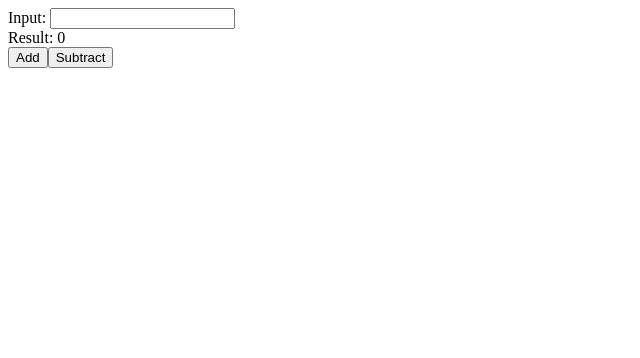
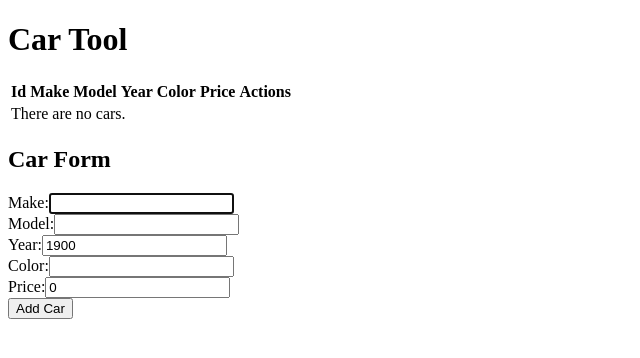
Before and after one commit to t4d-classes/react-redux-dotnet-core_02032020, a React (Create React App) app in the folder demo-app/: page / in a window 1280 px wide. Shown: the top 358 px of the page, without its empty margins (0-640 px from the left). Built offline with nearby package versions, Linux system fonts and the light colour scheme.

Commit message:
add code demos

```diff
--- /dev/null
+++ b/demo-app/src/actions/carToolActions.js
@@ -0,0 +1,7 @@
+export const APPEND_CAR_ACTION = 'APPEND_CAR';
+
+export const createAppendCarAction = (car) =>
+  ({
+    type: APPEND_CAR_ACTION,
+    payload: { car },
+  });
--- /dev/null
+++ b/demo-app/src/carToolStore.js
@@ -0,0 +1,5 @@
+import { createStore } from 'redux';
+
+import { carToolReducer } from './reducers/carToolReducers';
+
+export const carToolStore = createStore(carToolReducer);
--- a/demo-app/src/components/CarTable.js
+++ b/demo-app/src/components/CarTable.js
@@ -25,6 +25,9 @@ export const CarTable = ({
       </tr>
     </thead>
     <tbody>
+      {!cars.length && <tr>
+        <td colSpan="7">There are no cars.</td>
+      </tr>}
       {cars.map(car => car.id === editCarId
         ? <CarEditRow key={car.id} car={car}
             onSaveCar={saveCar} onCancelCar={cancelCar} />
--- a/demo-app/src/components/CarTool.js
+++ b/demo-app/src/components/CarTool.js
@@ -1,14 +1,13 @@
-import React, { useState, useRef, useEffect } from 'react';
+import React, { useRef, useEffect } from 'react';
 
 import { ToolHeader } from './ToolHeader';
 import { CarTable } from './CarTable';
 import { CarForm } from './CarForm';
 
-export const CarTool = (props) => {
-
-  const [cars, setCars] = useState(props.cars.concat());
-
-  const [ editCarId, setEditCarId ] = useState(-1);
+export const CarTool = ({
+  cars,
+  onAppendCar: appendCar,
+}) => {
 
   const defaultControlFocusRef = useRef(null);
 
@@ -20,41 +19,11 @@ export const CarTool = (props) => {
 
   }, []);
 
-  const addCar = (car) => {
-
-    setCars(cars.concat({
-      ...car,
-      id: Math.max(...cars.map(x => x.id), 0) + 1,
-    }));
-    setEditCarId(-1);
-  };
-
-  const deleteCar = (carId) => {
-    setCars(cars.filter(c => c.id !== carId));
-    setEditCarId(-1);
-  };
-
-  const editCar = carId => {
-    setEditCarId(carId);
-  }
-
-  const replaceCar = car => {
-
-    const newCars = cars.concat();
-    const carIndex = cars.findIndex(c => c.id === car.id);
-    newCars[carIndex] = car;
-    setCars(newCars);
-    setEditCarId(-1);
-
-  };
-
   return (
     <>
       <ToolHeader headerText="Car Tool" />
-      <CarTable cars={cars} editCarId={editCarId}
-        onEditCar={editCar} onDeleteCar={deleteCar}
-        onSaveCar={replaceCar} onCancelCar={() => setEditCarId(-1)}  />
-      <CarForm buttonText="Add Car" onSubmitCar={addCar} ref={defaultControlFocusRef} />
+      <CarTable cars={cars} />
+      <CarForm buttonText="Add Car" onSubmitCar={appendCar} ref={defaultControlFocusRef} />
     </>
   );
 
--- /dev/null
+++ b/demo-app/src/containers/CarToolContainer.js
@@ -0,0 +1,22 @@
+import React from 'react';
+import { bindActionCreators } from 'redux';
+import { useSelector, useDispatch } from 'react-redux';
+
+import { CarTool } from '../components/CarTool';
+import { createAppendCarAction } from '../actions/carToolActions';
+
+export const CarToolContainer = () => {
+
+  const actions = bindActionCreators({
+    onAppendCar: createAppendCarAction,
+  }, useDispatch());
+
+  const data = useSelector(state => ({
+    cars: state.cars
+  }));
+
+  return <CarTool
+    {...data}
+    {...actions} />;
+
+};
--- a/demo-app/src/index.js
+++ b/demo-app/src/index.js
@@ -2,12 +2,12 @@ import React from 'react';
 import ReactDOM from 'react-dom';
 import { Provider } from 'react-redux';
 
-import { calcToolStore } from './calcToolStore';
-import { CalcToolContainer } from './containers/CalcToolContainer';
+import { carToolStore } from './carToolStore';
+import { CarToolContainer } from './containers/CarToolContainer';
 
 ReactDOM.render(
-  <Provider store={calcToolStore}>
-    <CalcToolContainer />
+  <Provider store={carToolStore}>
+    <CarToolContainer />
   </Provider>,
   document.getElementById('root'),
 );
--- /dev/null
+++ b/demo-app/src/reducers/carToolReducers.js
@@ -0,0 +1,21 @@
+import { combineReducers } from 'redux';
+
+import { APPEND_CAR_ACTION } from '../actions/carToolActions';
+
+
+const carsReducer = (cars = [], action) => {
+
+  if (APPEND_CAR_ACTION === action.type) {
+    return cars.concat({
+      ...action.payload.car,
+      id: Math.max(...cars.map(c => c.id), 0) + 1,
+    });
+  }
+
+  return cars;
+
+};
+
+export const carToolReducer = combineReducers({
+  cars: carsReducer,
+})
```
Also changed, not shown: demo-app/src/index-calc-tool.js (added, +13 -0 lines).
